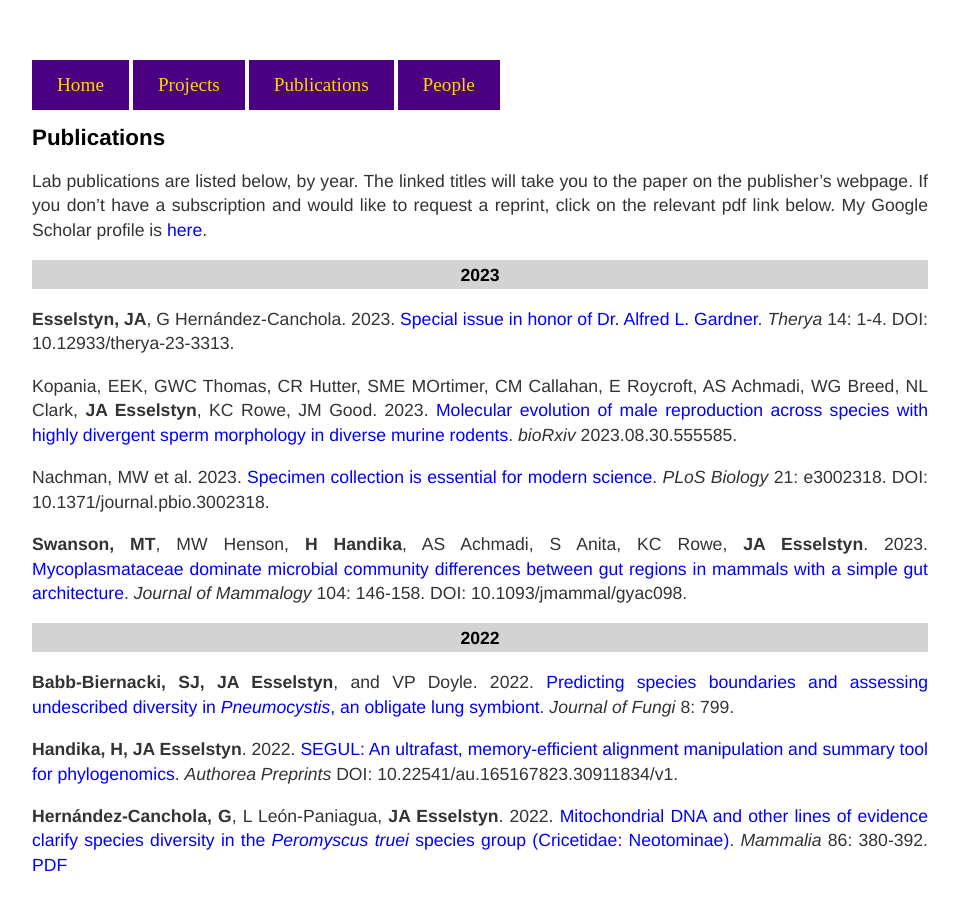
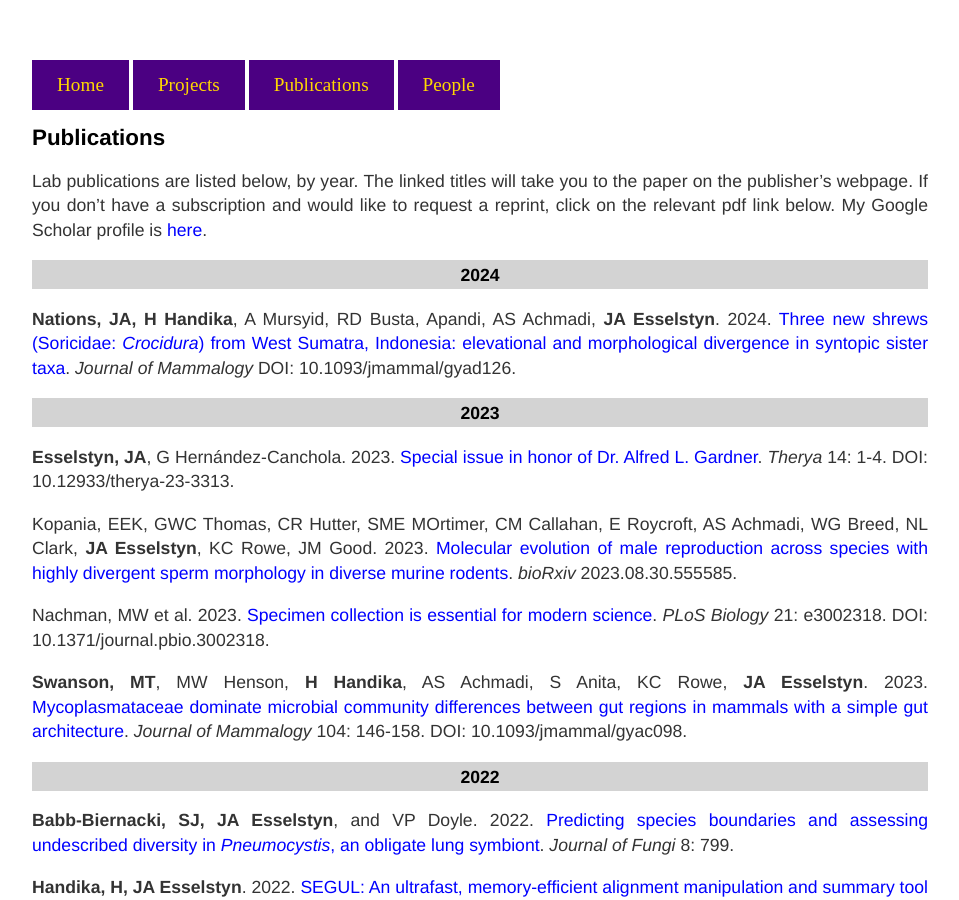
Before and after one commit to esselstyn/esselstyn.github.io, a Jekyll site: the page built from publications.md, in a window 1280 px wide and 900 px high. Shown: the whole window, without its empty margins (160-1119 px from the left). Built offline with Jekyll 4.4.1, drawn with Linux system fonts in a browser that asks for light colours.

Commit message:
added publication

```diff
--- a/publications.md
+++ b/publications.md
@@ -5,6 +5,9 @@ title: Publications
 
 # Publications
 Lab publications are listed below, by year. The linked titles will take you to the paper on the publisher's webpage. If you don't have a subscription and would like to request a reprint, click on the relevant pdf link below. My Google Scholar profile is [here](https://scholar.google.com/citations?user=8p7eEcAAAAAJ&hl=en).
+
+### 2024
+**Nations, JA, H Handika**, A Mursyid, RD Busta, Apandi, AS Achmadi, **JA Esselstyn**. 2024. [Three new shrews (Soricidae: _Crocidura_) from West Sumatra, Indonesia: elevational and morphological divergence in syntopic sister taxa](https://doi.org/10.1093/jmammal/gyad126). _Journal of Mammalogy_ DOI: 10.1093/jmammal/gyad126.
 
 ### 2023
 **Esselstyn, JA**, G Hernández-Canchola. 2023. [Special issue in honor of Dr. Alfred L. Gardner](https://doi.org/10.12933/therya-23-3313). _Therya_ 14: 1-4. DOI: 10.12933/therya-23-3313.
```
